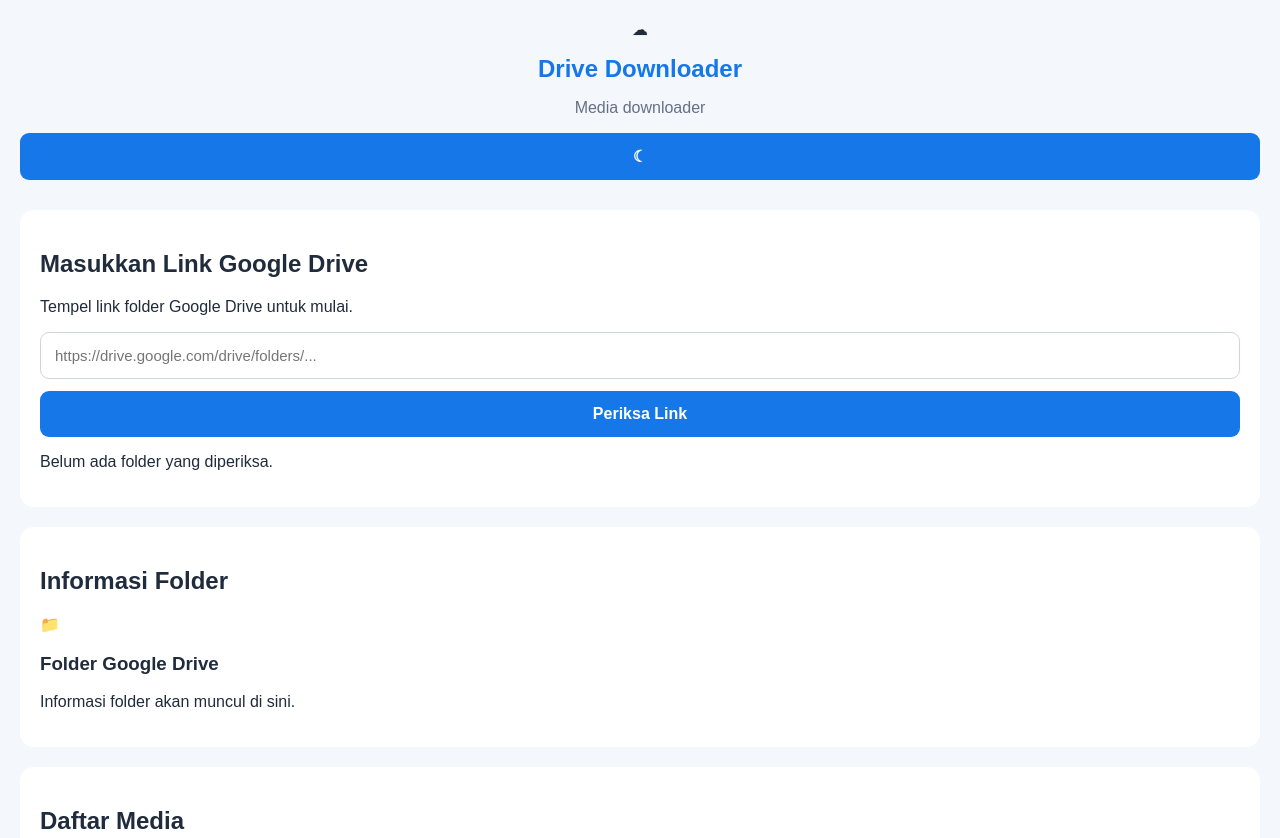
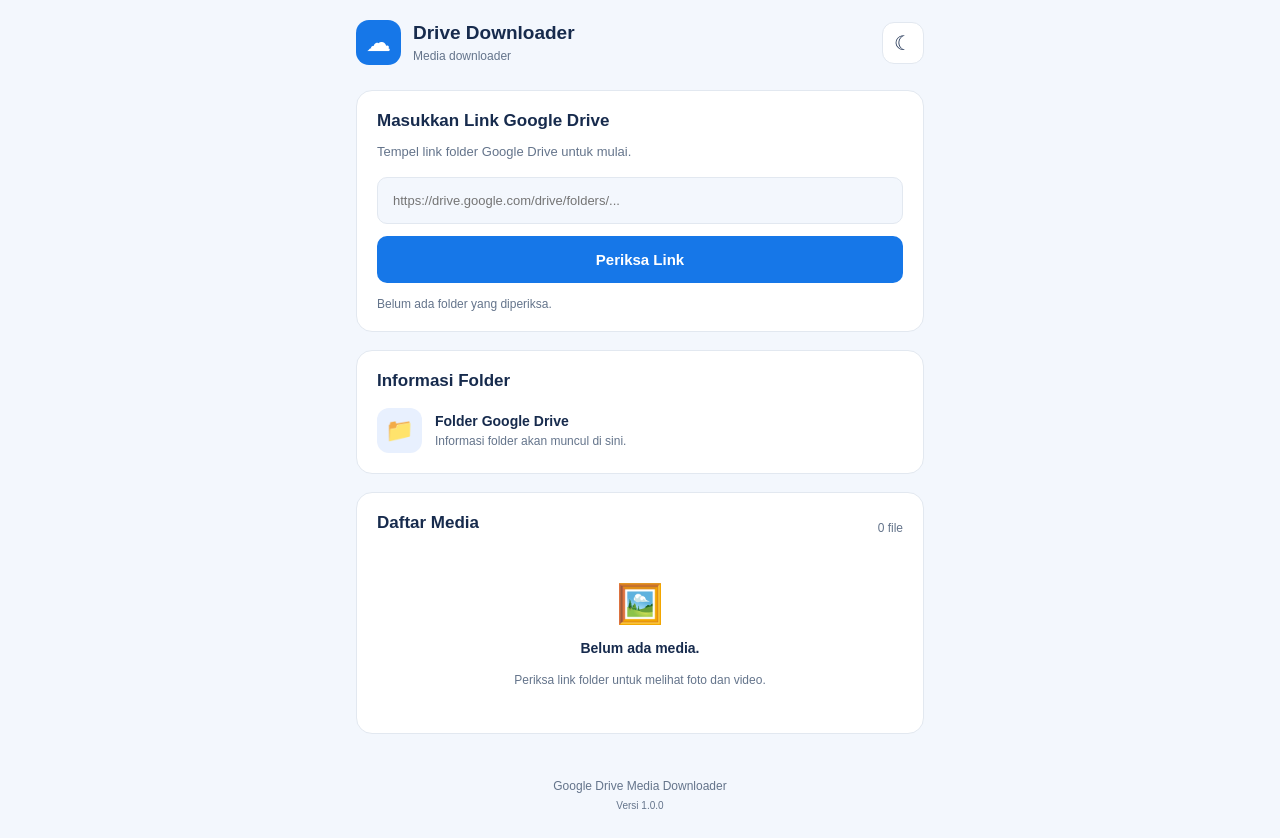
Before and after one commit to irfankhoirulwahid-wq/drive-media-downloader, a plain HTML site: page www/index.html in a window 1280 px wide. Shown: the top 838 px of the page. Drawn offline with Linux system fonts and the light colour scheme.

Commit message:
Update style.css

```diff
--- a/www/css/style.css
+++ b/www/css/style.css
@@ -1,4 +1,11 @@
-/* Google Drive Media Downloader */
+:root {
+    --primary: #1677e8;
+    --background: #f3f7fd;
+    --surface: #ffffff;
+    --text: #172b4d;
+    --muted: #64748b;
+    --border: #e2e8f0;
+}
 
 * {
     box-sizing: border-box;
@@ -6,49 +13,208 @@
 
 body {
     margin: 0;
-    padding: 20px;
     font-family: Arial, sans-serif;
-    background: #f4f7fb;
-    color: #202b3c;
+    background: var(--background);
+    color: var(--text);
+    transition: background 0.2s, color 0.2s;
 }
 
-header {
-    text-align: center;
-    margin-bottom: 30px;
+.app-container {
+    width: 100%;
+    max-width: 600px;
+    margin: auto;
+    padding: 20px 16px;
 }
 
-header h1 {
-    color: #1677e8;
-    font-size: 24px;
+.app-header {
+    display: flex;
+    align-items: center;
+    justify-content: space-between;
+    margin-bottom: 25px;
 }
 
-header p {
-    color: #667085;
+.brand {
+    display: flex;
+    align-items: center;
+    gap: 12px;
 }
 
-section {
-    background: white;
+.brand-icon {
+    width: 45px;
+    height: 45px;
+    display: grid;
+    place-items: center;
+    background: var(--primary);
+    color: white;
+    border-radius: 13px;
+    font-size: 25px;
+}
+
+.brand h1 {
+    margin: 0;
+    font-size: 19px;
+}
+
+.brand p {
+    margin: 5px 0 0;
+    color: var(--muted);
+    font-size: 12px;
+}
+
+button {
+    border: none;
+    cursor: pointer;
+    font-size: 15px;
+}
+
+.theme-button {
+    background: var(--surface);
+    color: var(--text);
+    border: 1px solid var(--border);
+    border-radius: 12px;
+    width: 42px;
+    height: 42px;
+    font-size: 20px;
+}
+
+.card {
+    background: var(--surface);
     padding: 20px;
-    margin-bottom: 20px;
-    border-radius: 14px;
+    border-radius: 16px;
+    margin-bottom: 18px;
+    border: 1px solid var(--border);
+}
+
+.card h2 {
+    font-size: 17px;
+    margin: 0 0 9px;
+}
+
+.description {
+    font-size: 13px;
+    color: var(--muted);
+    margin-bottom: 18px;
 }
 
 input {
     width: 100%;
-    padding: 14px;
-    border: 1px solid #d0d5dd;
-    border-radius: 9px;
+    padding: 15px;
+    border: 1px solid var(--border);
+    border-radius: 10px;
+    background: var(--background);
+    color: var(--text);
+    font-size: 13px;
     margin-bottom: 12px;
-    font-size: 15px;
+    outline: none;
 }
 
-button {
+input:focus {
+    border-color: var(--primary);
+}
+
+.primary-button {
     width: 100%;
-    padding: 14px;
-    border: none;
-    border-radius: 9px;
-    background: #1677e8;
+    padding: 15px;
+    background: var(--primary);
     color: white;
-    font-size: 16px;
+    border-radius: 10px;
     font-weight: bold;
 }
+
+.primary-button:active {
+    opacity: 0.8;
+}
+
+.status {
+    color: var(--muted);
+    font-size: 12px;
+    margin: 14px 0 0;
+    overflow-wrap: anywhere;
+}
+
+.folder-info {
+    display: flex;
+    align-items: center;
+    gap: 13px;
+    margin-top: 17px;
+}
+
+.folder-icon {
+    width: 45px;
+    height: 45px;
+    display: grid;
+    place-items: center;
+    background: #e8f0fe;
+    border-radius: 12px;
+    font-size: 23px;
+}
+
+.folder-info h3 {
+    font-size: 14px;
+    margin: 0 0 5px;
+}
+
+.folder-info p {
+    color: var(--muted);
+    font-size: 12px;
+    margin: 0;
+}
+
+.section-heading {
+    display: flex;
+    justify-content: space-between;
+    align-items: center;
+}
+
+.section-heading span {
+    font-size: 12px;
+    color: var(--muted);
+}
+
+.media-list {
+    margin-top: 15px;
+}
+
+.empty-state {
+    text-align: center;
+    padding: 25px 10px;
+}
+
+.empty-icon {
+    font-size: 38px;
+}
+
+.empty-state p {
+    font-size: 14px;
+    font-weight: bold;
+}
+
+.empty-state small {
+    color: var(--muted);
+    font-size: 12px;
+}
+
+footer {
+    text-align: center;
+    padding: 15px;
+    color: var(--muted);
+    font-size: 12px;
+}
+
+footer p {
+    margin-bottom: 5px;
+}
+
+/* MODE GELAP */
+
+body.dark {
+    --background: #101827;
+    --surface: #1c293b;
+    --text: #f1f5f9;
+    --muted: #a6b3c5;
+    --border: #334155;
+}
+
+body.dark .folder-icon {
+    background: #293d5b;
+}
```
